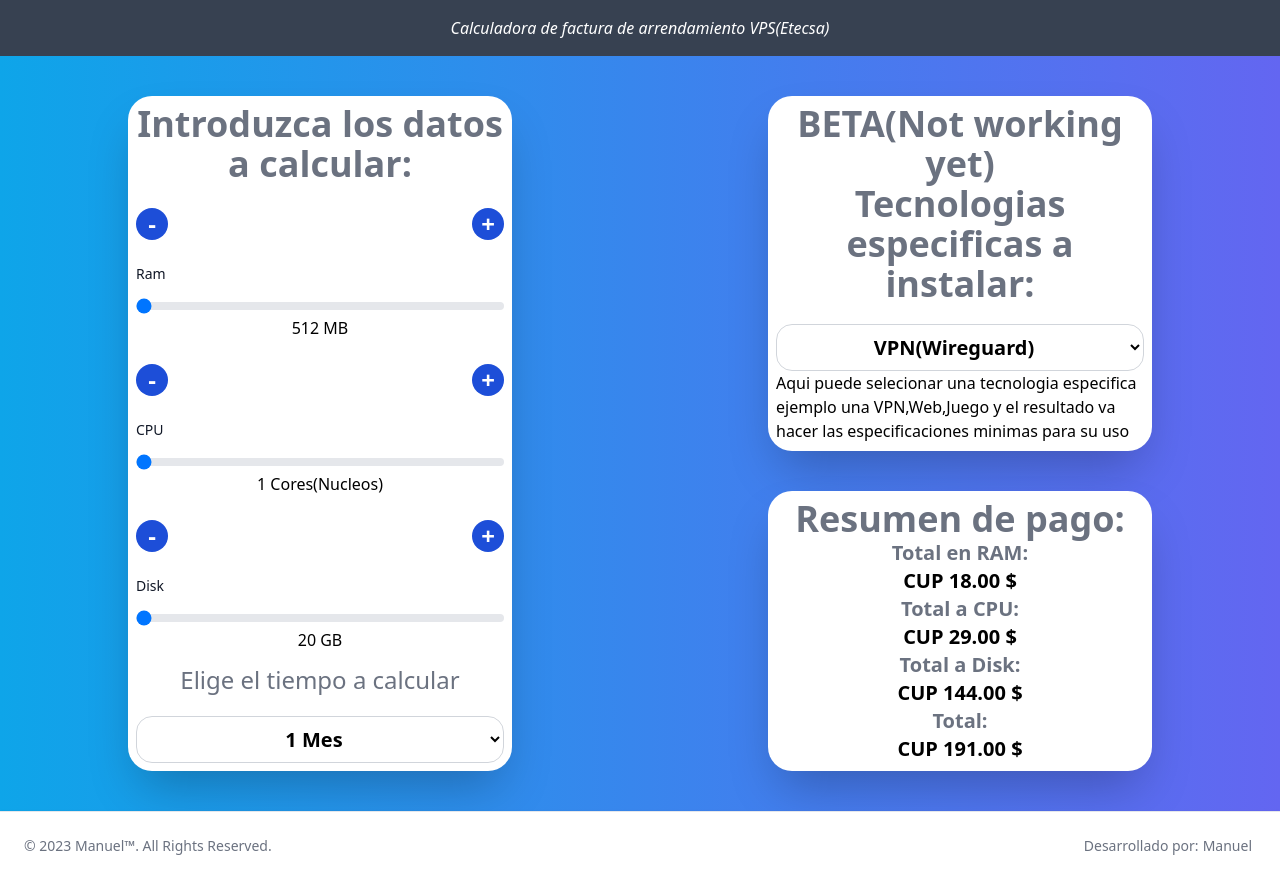
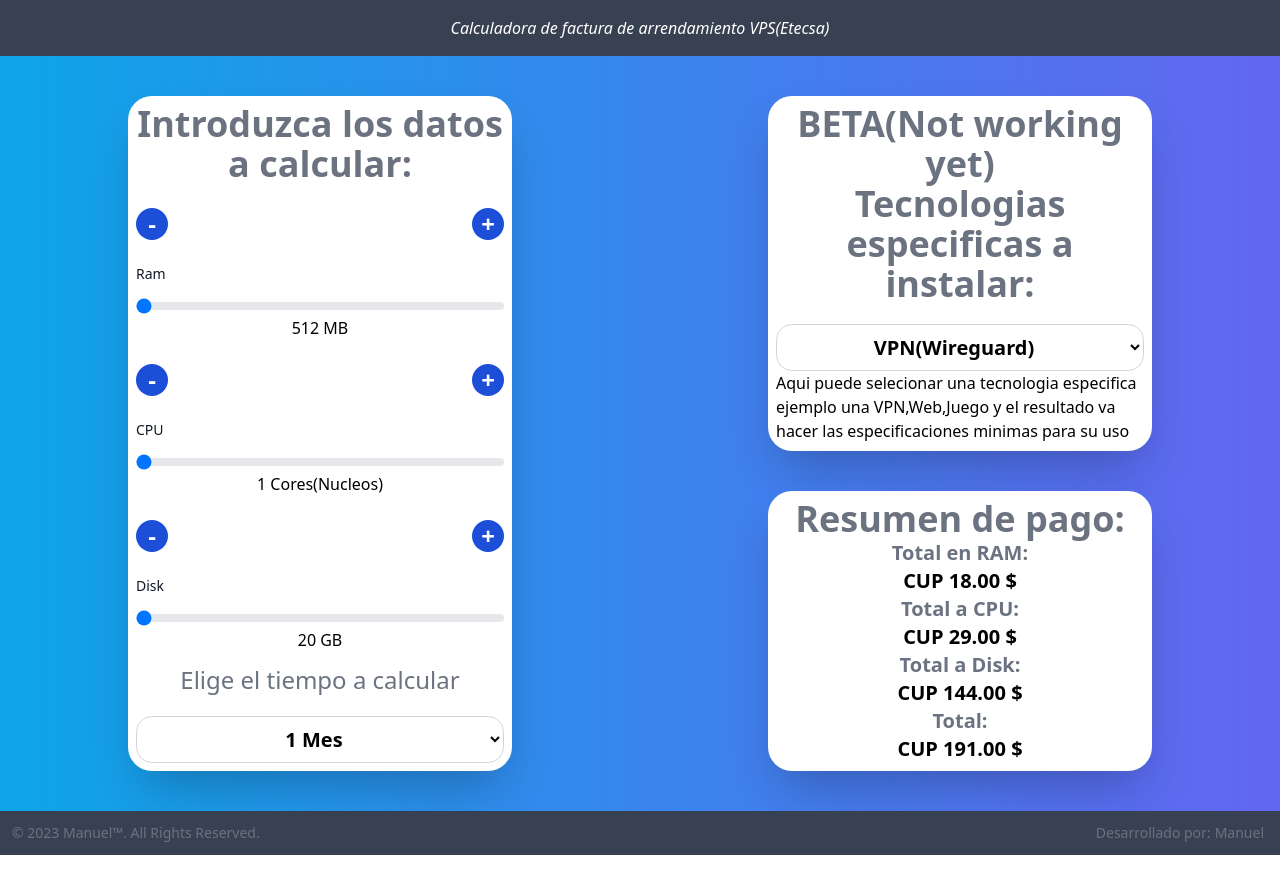
Before and after one commit to kaelthasmanu/CalculadoraVPSEtecsa, a React (Vite) app: page / in a window 1280 px wide. After the commit the page ends 855 px from the top, so only its background shows below. Built offline with nearby package versions, Linux system fonts and the light colour scheme.

Commit message:
fixing footer :)

```diff
--- a/src/components/footer.jsx
+++ b/src/components/footer.jsx
@@ -4,7 +4,7 @@ function Footer(){
     return(
 
         <footer
-            className="relative bottom-0 left-0 z-20 w-full p-4 bg-white border-t border-gray-200 shadow md:flex md:items-center md:justify-between md:p-6 dark:bg-gray-800 dark:border-gray-600">
+            className="relative bottom-0 left-0 z-20 w-full p-2 bg-gray-700 md:flex md:items-center md:justify-between md:p-3">
     <span className="text-sm text-gray-500 sm:text-center dark:text-gray-400">© 2023 <a href="https://flowbite.com/"
                                                                                         className="hover:underline">Manuel™</a>. All Rights Reserved.
     </span>
```
